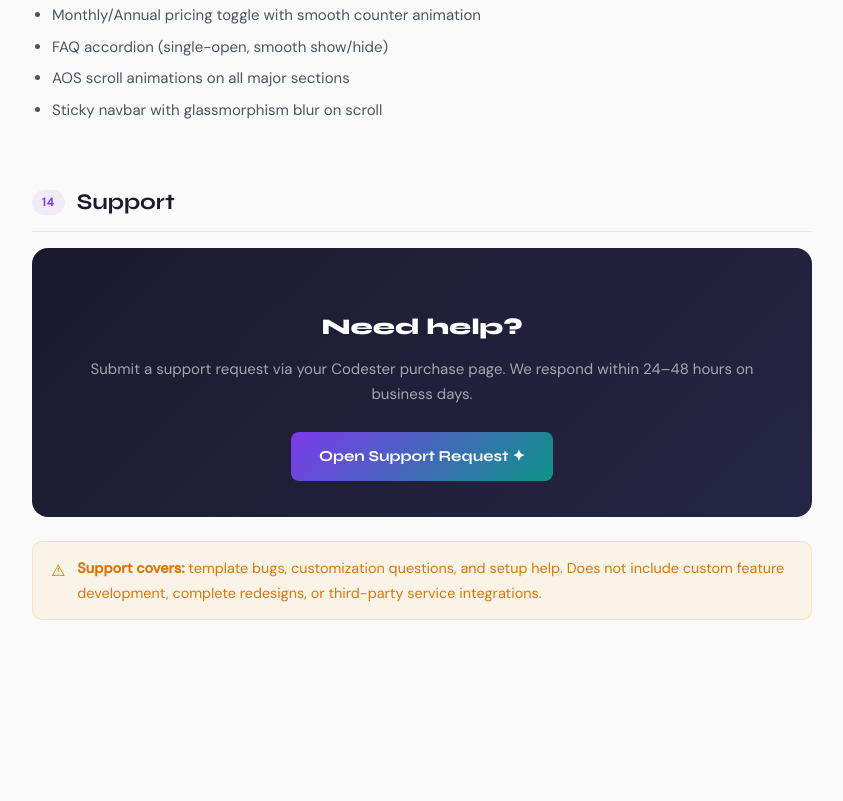
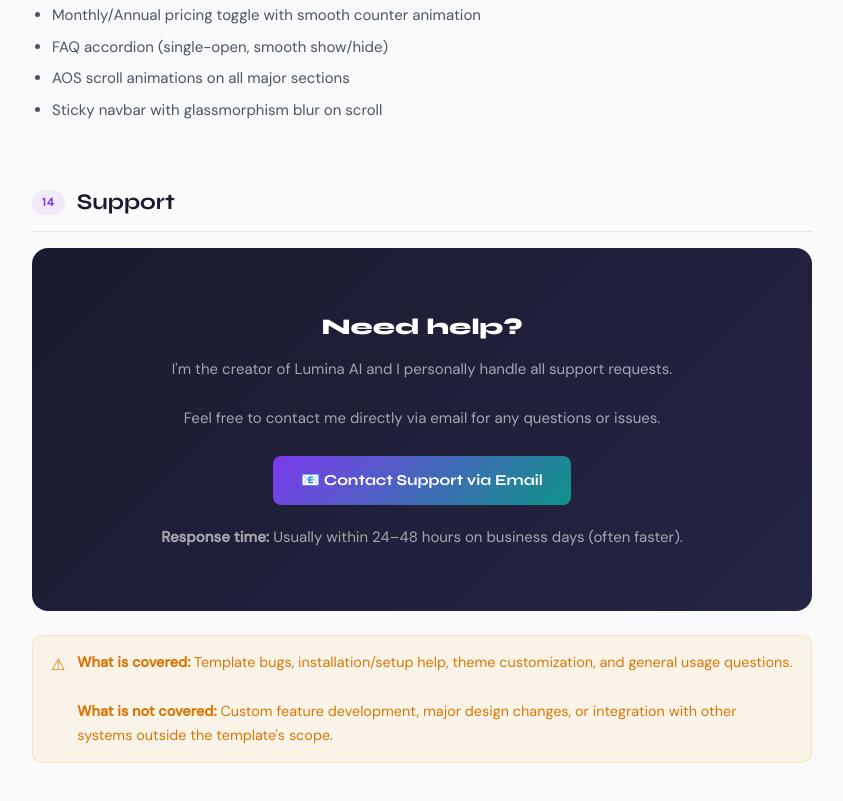
Before and after one commit to Elizondo613/Template-LuminaAI, a plain HTML site: page documentation/documentation.html in a window 1280 px wide. Shown: the part 7082-7883 px from the top of the page, without its empty margins (288-1131 px from the left). Before the commit the page ends 7842 px from the top, so only its background shows below. Drawn offline with Linux system fonts and the light colour scheme.

Commit message:
Update files

```diff
--- a/docs/style.css
+++ b/docs/style.css
@@ -1,6 +1,6 @@
 /* ═══════════════════════════════════════
    LUMINA AI — SaaS Boilerplate style.css
-   © 2025
+   © 2026
 ═══════════════════════════════════════ */
 :root {
   --bg: #fafafa;
--- a/documentation/documentation.html
+++ b/documentation/documentation.html
@@ -339,14 +339,27 @@
 
   <section class="doc-section" id="support">
     <h2><span class="num">14</span> Support</h2>
+
     <div class="support-box">
       <h3>Need help?</h3>
-      <p>Submit a support request via your Codester purchase page. We respond within 24–48 hours on business days.</p>
-      <a href="https://www.codester.com" class="support-btn">Open Support Request ✦</a>
+      <p>I'm the creator of Lumina AI and I personally handle all support requests.</p>
+      <p>Feel free to contact me directly via email for any questions or issues.</p>
+
+      <div style="margin: 20px 0;">
+        <a href="mailto:josejavierem@gmail.com" class="support-btn">
+          📧 Contact Support via Email
+        </a>
+      </div>
+
+      <p><strong>Response time:</strong> Usually within 24–48 hours on business days (often faster).</p>
     </div>
+
     <div class="callout warning" style="margin-top:24px">
       <span class="callout-icon">⚠</span>
-      <span><strong>Support covers:</strong> template bugs, customization questions, and setup help. Does not include custom feature development, complete redesigns, or third-party service integrations.</span>
+      <span>
+        <strong>What is covered:</strong> Template bugs, installation/setup help, theme customization, and general usage questions.<br><br>
+        <strong>What is not covered:</strong> Custom feature development, major design changes, or integration with other systems outside the template's scope.
+      </span>
     </div>
   </section>
 
```
Also changed, not shown: README.txt.
